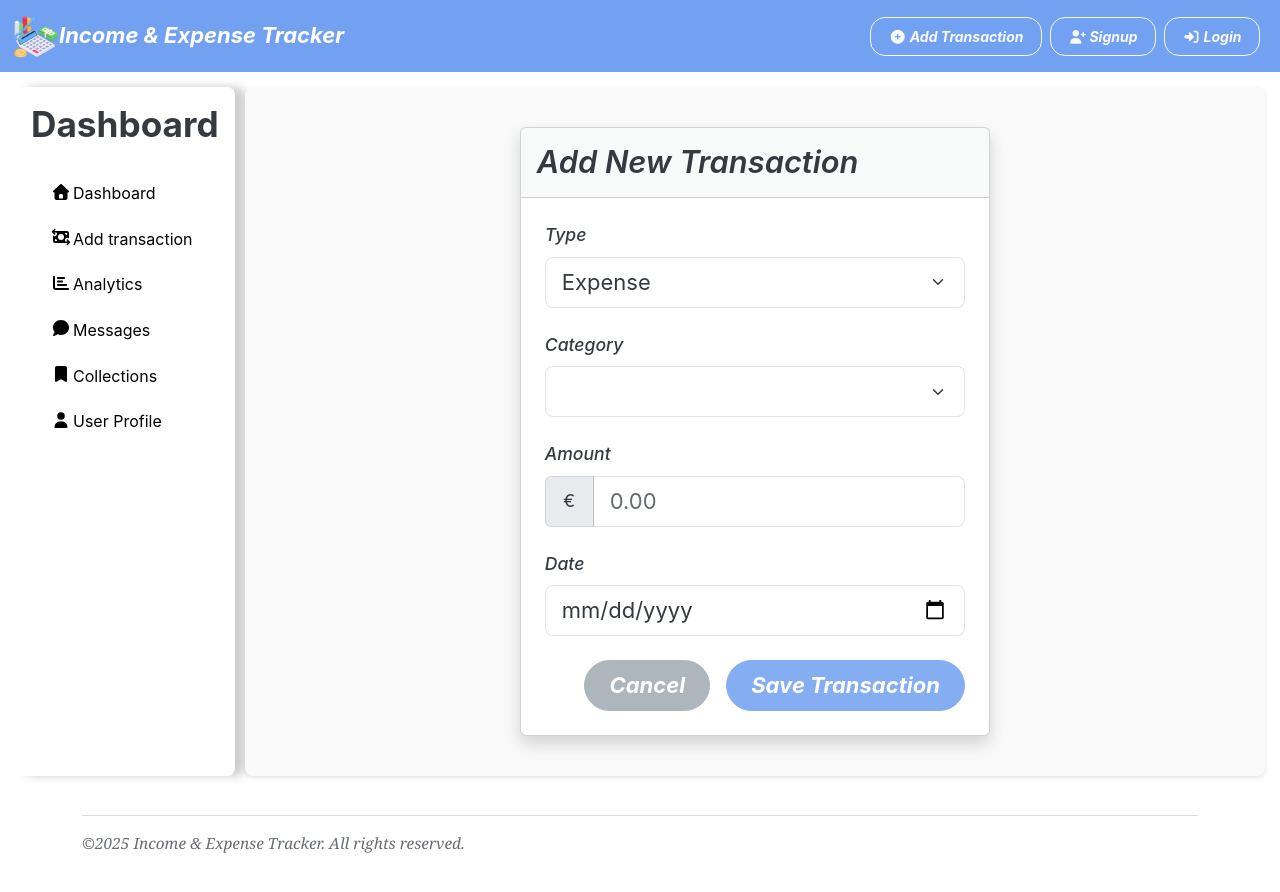
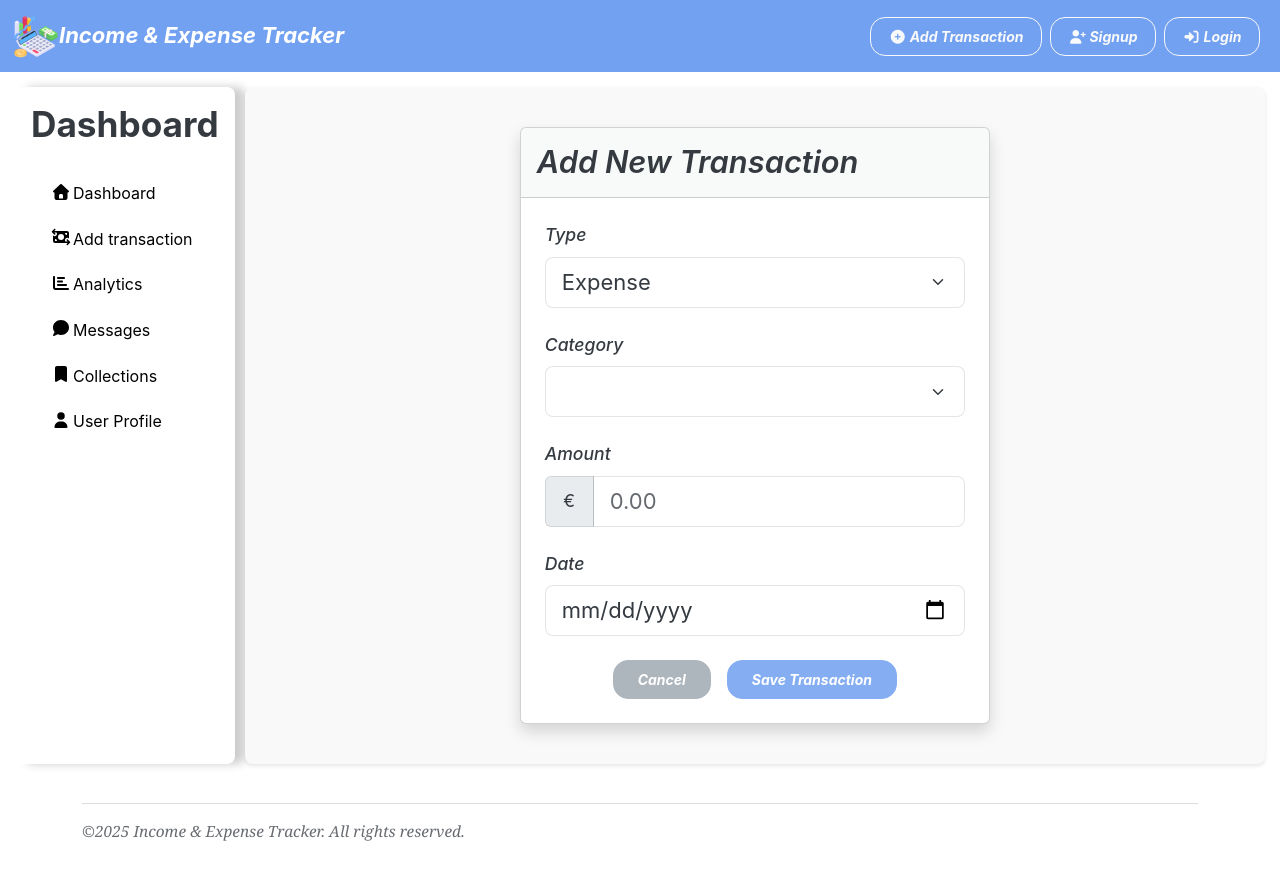
Before and after one commit to nsimat/Expenses.API, an Angular app in the folder Expenses.Frontend/: page /add in a window 1280 px wide. Shown: the top 892 px of the page. Built offline with nearby package versions, Linux system fonts and the light colour scheme.

Commit message:
Modify displaying of buttons in the transaction form

```diff
--- a/Expenses.Frontend/src/app/components/transaction-form/transaction-form.html
+++ b/Expenses.Frontend/src/app/components/transaction-form/transaction-form.html
@@ -51,11 +51,11 @@
             </div>
 
             <!-- Form Actions -->
-            <div class="d-flex gap-3 justify-content-end mt-4">
-              <button type="button" class="btn btn-secondary btn-lg px-4" (click)="cancel()">
+            <div class="d-flex gap-3 justify-content-center mt-4">
+              <button type="button" class="btn btn-secondary btn-md px-4" (click)="cancel()">
                 <i><strong>Cancel</strong></i>
               </button>
-              <button type="submit" class="btn btn-primary btn-lg px-4" [disabled]="transactionForm.invalid">
+              <button type="submit" class="btn btn-primary btn-md px-4" [disabled]="transactionForm.invalid">
                 <i><strong>{{  isEditMode ? 'Update' : 'Save' }} Transaction</strong></i>
               </button>
             </div>
```
